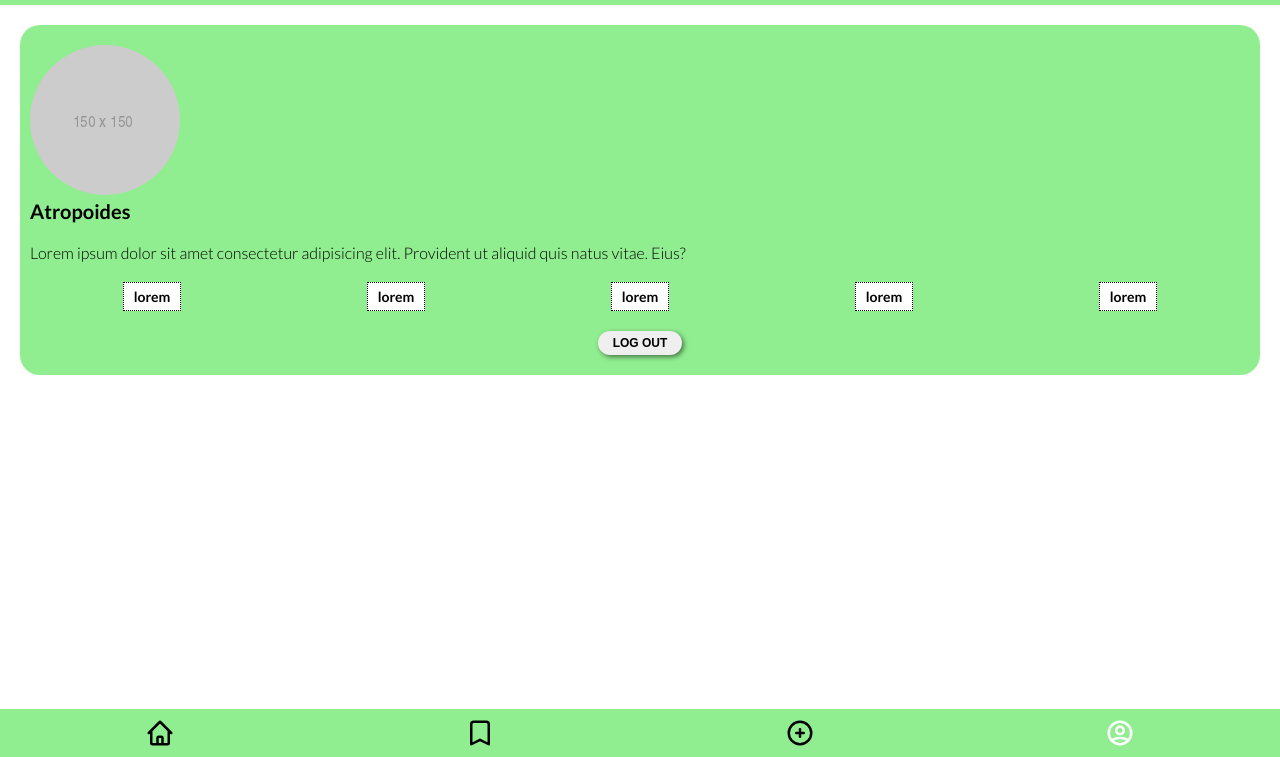
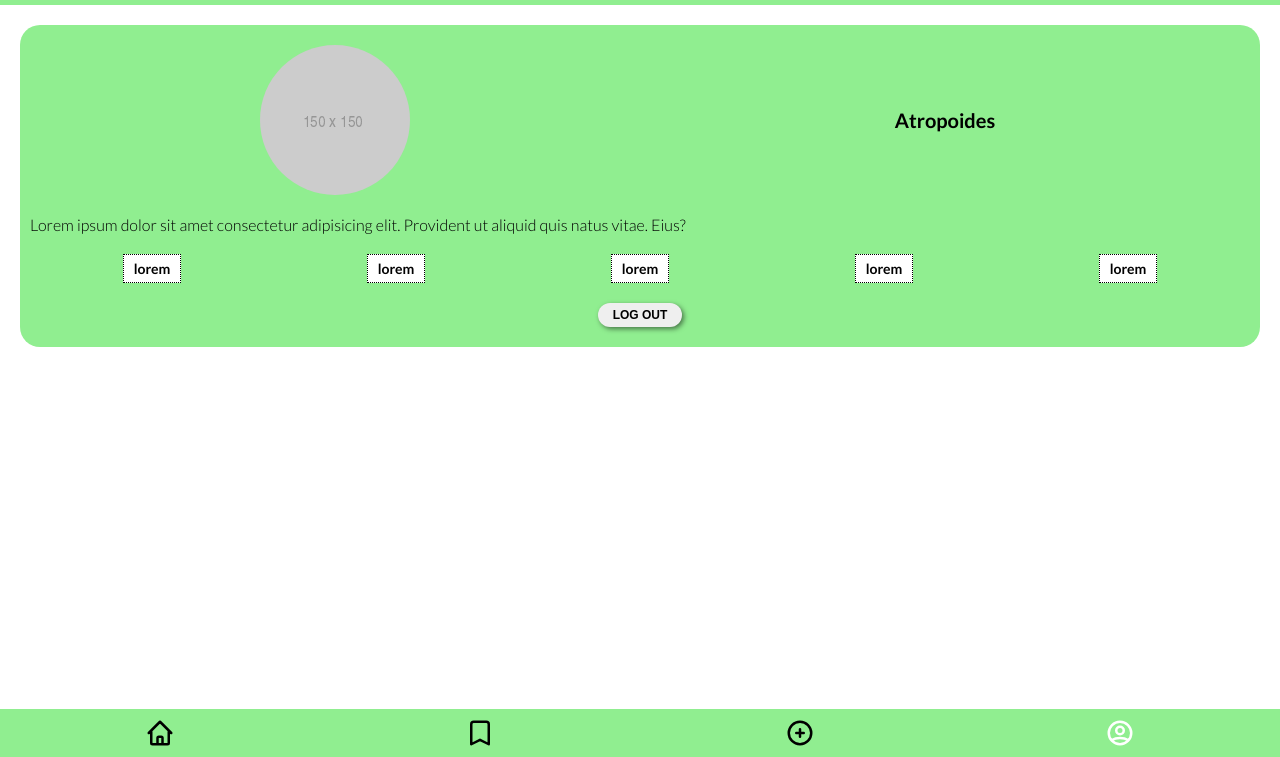
Before and after one commit to FabianAlleblas/quiz-app, a plain HTML site: page profile.html in a window 1280 px wide. Shown: the part 43-800 px from the top of the page. Drawn offline with Linux system fonts and the light colour scheme.

Commit message:
Finished styling the profile

```diff
--- a/profile.html
+++ b/profile.html
@@ -12,8 +12,10 @@
     </header>
     <main class="pd-3">
       <section class="profile pd-2 pdt-3 pdb-3 radius">
-        <img src="assets/profilepic.png" alt="" class="profile__image" />
-        <h2 class="profile__name">Atropoides</h2>
+        <div class="profile__wrapper">
+          <img src="assets/profilepic.png" alt="" class="profile__image" />
+          <h2 class="profile__name">Atropoides</h2>
+        </div>
         <p class="profile__text pdt-3">
           Lorem ipsum dolor sit amet consectetur adipisicing elit. Provident ut
           aliquid quis natus vitae. Eius?
--- a/styles/components/profile.css
+++ b/styles/components/profile.css
@@ -1,5 +1,12 @@
 .profile {
   background-color: var(--main-bg);
+}
+
+.profile__wrapper {
+  display: grid;
+  grid-template-columns: 1fr 1fr;
+  justify-items: center;
+  align-items: center;
 }
 
 .profile__image {
```
